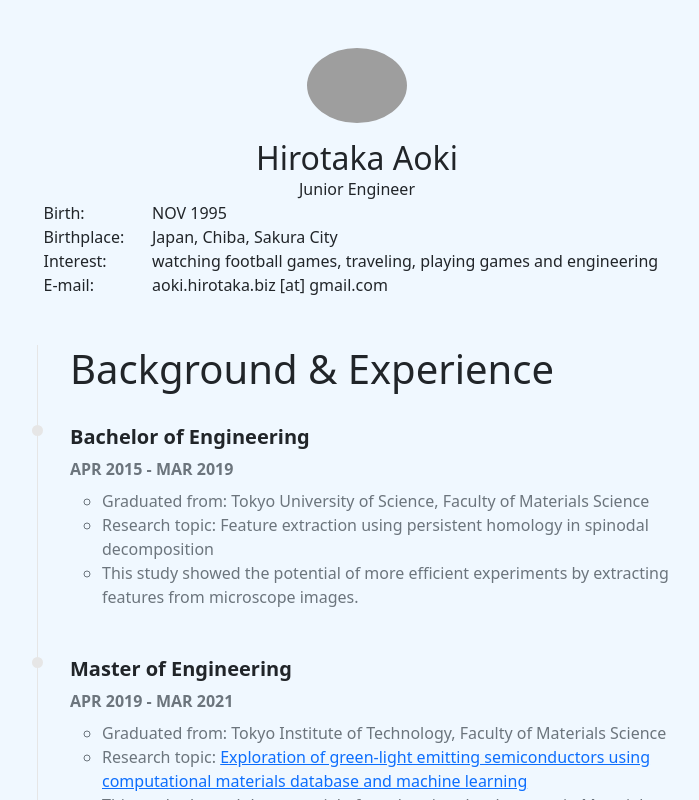
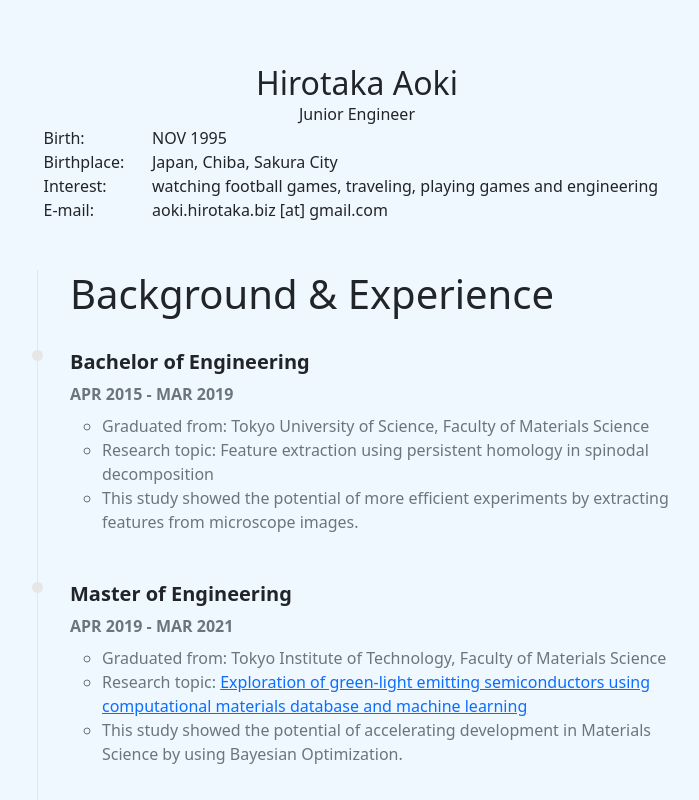
Before and after one commit to aoki-h-jp/aoki-h-jp.github.io, a Next.js app: page / in a window 1280 px wide. Shown: the top 800 px of the page, without its empty margins (283-982 px from the left). Built offline with nearby package versions, Linux system fonts and the light colour scheme; grey boxes are pictures that could not be loaded.

Commit message:
Delete image (icon)

```diff
--- a/components/profile.js
+++ b/components/profile.js
@@ -3,9 +3,6 @@ export default function Profile() {
         <div class="container mt-5" id="profile">
             <div class="row d-flex justify-content-center">
                 <div class="col-md-7">
-                    <div class="text-center">
-                        <img src="icon.png" width="100" class="rounded-circle"></img>
-                    </div>
                     <div class="text-center mt-3">
                         <h2 class="mt-2 mb-0">Hirotaka Aoki</h2>
                         <span>Junior Engineer</span>
```
Also changed, not shown: components/icon.png (deleted).
